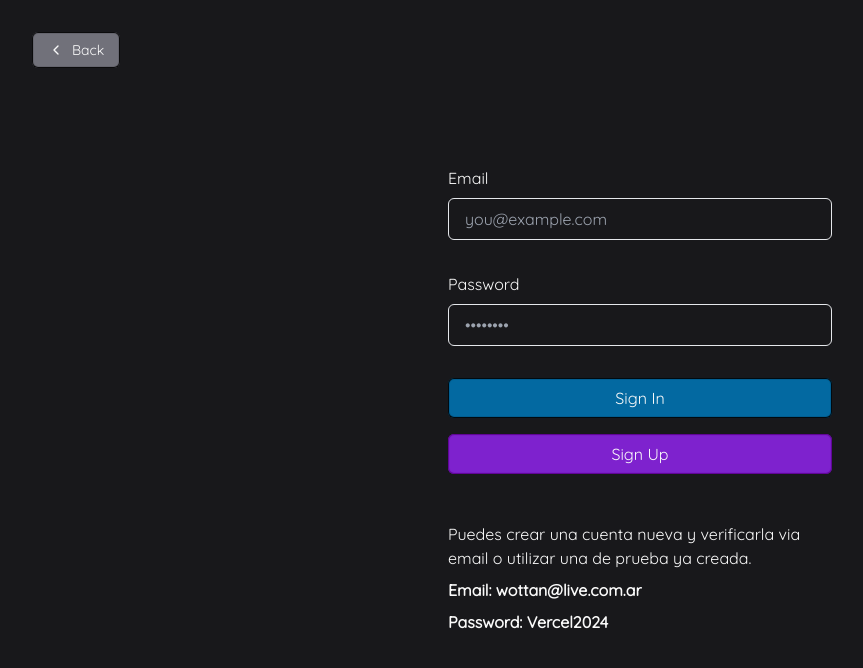
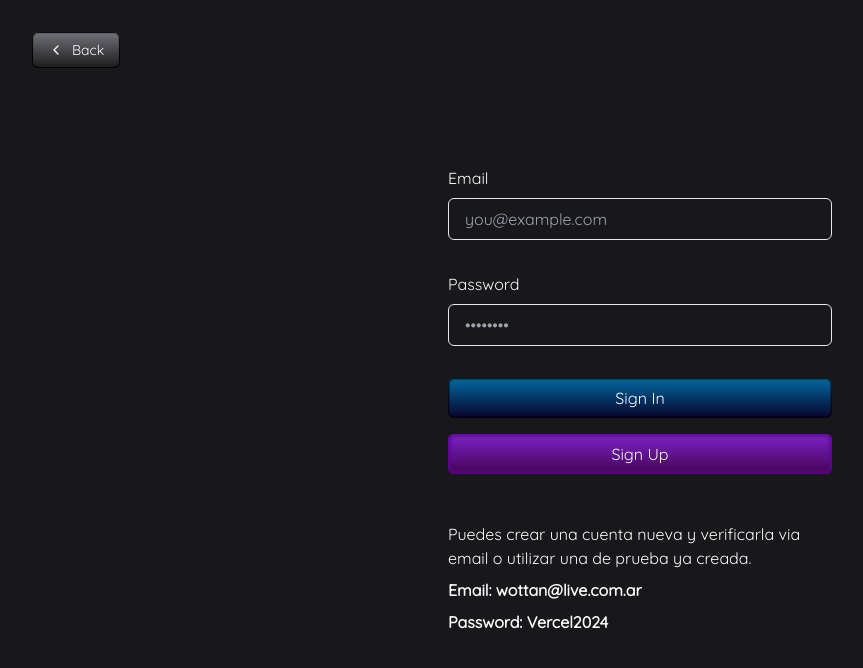
Before and after one commit to AlbertCarri/cms-supabase, a Next.js app: page /login in a window 1280 px wide. Shown: the top 668 px of the page, without its empty margins (0-863 px from the left). Built offline with nearby package versions, Linux system fonts and the light colour scheme.

Commit message:
Botones modernos

```diff
--- a/app/globals.css
+++ b/app/globals.css
@@ -68,6 +68,7 @@ body {
 }
 
 .button-red {
+  background: linear-gradient(to bottom, var(--btn-background-red), #5c1006);
   background-color: var(--btn-background-red);
   color: var(--foreground-light-zinc);
   box-shadow: inset 0px 0px 1px 1px rgb(48, 1, 1);
@@ -81,15 +82,15 @@ body {
 }
 
 .button-sky {
-  background-color: var(--btn-background-sky);
+  background: linear-gradient(to bottom, var(--btn-background-sky), #08032c);
   color: var(--foreground-light-zinc);
-  box-shadow: inset 0px 0px 1px 1px rgb(0, 0, 0);
+  box-shadow: inset 0px 0px 2px 1px rgb(0, 0, 0);
   transition: 150ms;
 }
 
 .button-sky:hover {
   background-color: var(--btn-background-sky-hover);
-  box-shadow: inset 0px 0px 2px 3px rgb(0, 0, 0);
+  box-shadow: inset 0px 0px 4px 2px rgb(0, 0, 0);
   font-size: 15px;
 }
 
@@ -103,9 +104,9 @@ body {
 }
 
 .button-purple {
-  background-color: var(--btn-background-purple);
+  background: linear-gradient(to bottom, var(--btn-background-purple), #430450);
   color: var(--foreground-light-zinc);
-  box-shadow: inset 0px 0px 1px 1px rgb(94, 3, 146);
+  box-shadow: inset 0px 0px 4px 2px rgb(94, 3, 146);
   transition: 150ms;
 }
 
@@ -116,7 +117,7 @@ body {
 }
 
 .button-zinc {
-  background-color: var(--btn-background-zinc);
+  background: linear-gradient(to bottom, var(--btn-background-zinc), #1b1b1b);
   color: var(--foreground-light-zinc);
   box-shadow: inset 0px 0px 1px 1px rgb(0, 0, 0);
   transition: 150ms;
@@ -196,15 +197,17 @@ body {
   0% {
     background-position: 0% 50%;
   }
+
   50% {
     background-position: 100% 50%;
   }
+
   100% {
     background-position: 0% 50%;
   }
 }
 
-.mobil{
+.mobil {
   filter: drop-shadow(10px 10px 10px rgba(112, 105, 155, 0.5));
 
 }
--- a/components/NewCategory.jsx
+++ b/components/NewCategory.jsx
@@ -21,7 +21,7 @@ export const NewCategory = ({ userId }) => {
 
     return (
         <div>
-            <button className="button-purple rounded-lg w-48 h-14 sm:w-96 p-4" onClick={openModal}>
+            <button className="button-purple rounded-2xl w-48 h-14 sm:w-96 p-4" onClick={openModal}>
                 Agregar Categoria
             </button>
             {isModalOpen && (
--- a/components/ShowCategory.jsx
+++ b/components/ShowCategory.jsx
@@ -58,12 +58,12 @@ export const ShowCategory = ({ userId }) => {
             )}
             {categories.map((category) => (
                 <div className='flex flex-row mt-10'>
-                    <button className='button-purple rounded-lg w-48 h-14 sm:w-96 p-4'
+                    <button className='button-purple rounded-2xl w-48 h-14 sm:w-96 p-4'
                         onClick={() => editMenu(category.id, category.name)}>
                         {category.name}
                     </button>
                     <button key={category.id}
-                        className='button-red rounded-lg ml-10 w-32 sm:w-40'
+                        className='button-red rounded-2xl ml-10 w-32 sm:w-40'
                         onClick={() => deleteConfirm(category.id, category.name)}>
                         Eliminar
                     </button>
```
Lines whose indentation alone changed are shown as unchanged.
